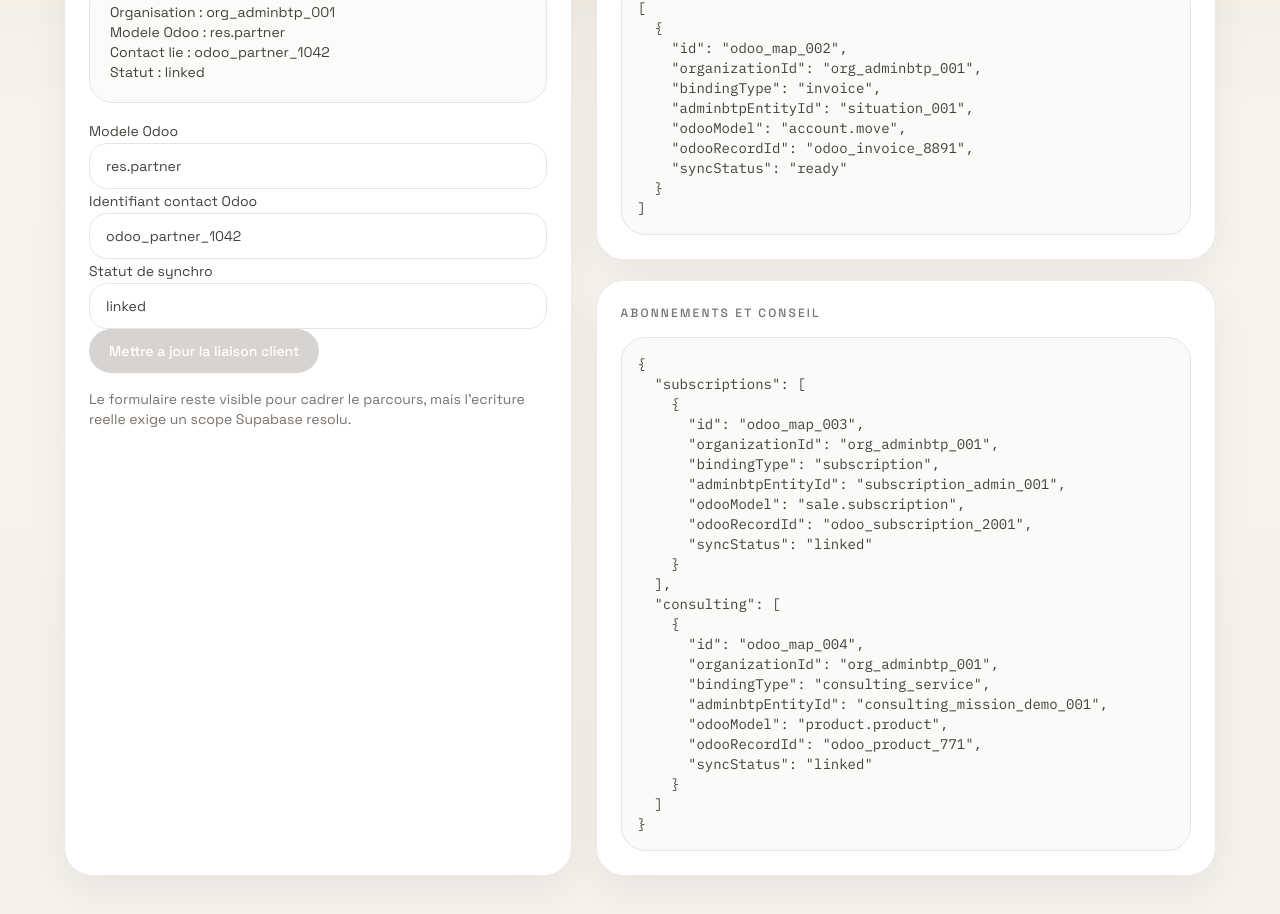
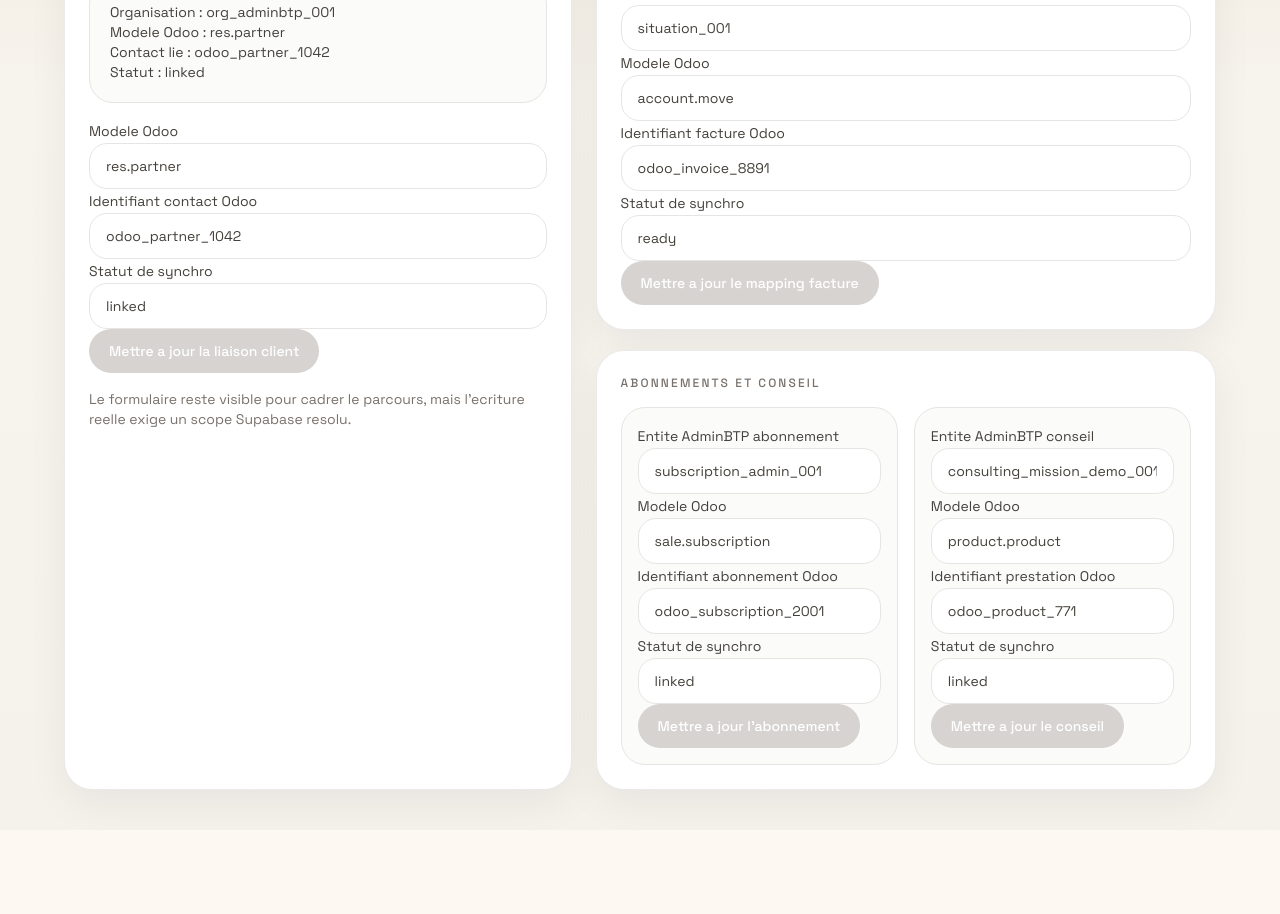
Before and after one commit to Izoros/adminbtp, a Next.js app in the folder apps/web/: page /odoo in a window 1280 px wide. Shown: the part 360-1274 px from the top of the page. After the commit the page ends 1190 px from the top, so only its background shows below. Built offline with nearby package versions, Linux system fonts and the light colour scheme; no server answers.

Commit message:
feat: support additional odoo mapping writes

```diff
--- a/apps/web/src/app/odoo/page.tsx
+++ b/apps/web/src/app/odoo/page.tsx
@@ -1,6 +1,6 @@
 import { OdooMappingBoard } from "@/modules/settings/components/odoo-mapping-board";
 import { buildInitialOdooMutationState } from "@/modules/settings/services/odoo-action-state";
-import { upsertCustomerOdooMappingAction } from "@/modules/settings/services/odoo-actions";
+import { upsertOdooMappingAction } from "@/modules/settings/services/odoo-actions";
 import { getOdooMappingBoardData } from "@/modules/settings/services/supabase-odoo-data";
 
 type OdooPageProps = {
@@ -15,10 +15,10 @@ export default async function OdooPage({ searchParams }: OdooPageProps) {
     organizationId: resolvedSearchParams?.organizationId,
   });
 
-  async function upsertCustomerMappingPageAction(formData: FormData) {
+  async function upsertMappingPageAction(formData: FormData) {
     "use server";
 
-    await upsertCustomerOdooMappingAction(buildInitialOdooMutationState(), formData);
+    await upsertOdooMappingAction(buildInitialOdooMutationState(), formData);
   }
 
   return (
@@ -26,7 +26,7 @@ export default async function OdooPage({ searchParams }: OdooPageProps) {
       <div className="mx-auto max-w-6xl">
         <OdooMappingBoard
           initialData={odooMappingBoardData}
-          upsertCustomerMappingAction={upsertCustomerMappingPageAction}
+          upsertMappingAction={upsertMappingPageAction}
         />
       </div>
     </main>
--- a/apps/web/src/modules/settings/components/odoo-mapping-board.tsx
+++ b/apps/web/src/modules/settings/components/odoo-mapping-board.tsx
@@ -2,12 +2,12 @@ import type { OdooMappingBoardData } from "@/modules/settings/types/odoo";
 
 type OdooMappingBoardProps = {
   initialData: OdooMappingBoardData;
-  upsertCustomerMappingAction: (formData: FormData) => Promise<void>;
+  upsertMappingAction: (formData: FormData) => Promise<void>;
 };
 
 export function OdooMappingBoard({
   initialData,
-  upsertCustomerMappingAction,
+  upsertMappingAction,
 }: OdooMappingBoardProps) {
   const {
     organizationId,
@@ -57,8 +57,10 @@ export function OdooMappingBoard({
             <p>Contact lie : {customerMapping?.odooRecordId ?? "Aucune liaison active"}</p>
             <p>Statut : {customerMapping?.syncStatus ?? "non_lie"}</p>
           </div>
-          <form action={upsertCustomerMappingAction} className="mt-4 space-y-4">
+          <form action={upsertMappingAction} className="mt-4 space-y-4">
             <input type="hidden" name="organizationId" value={organizationId} />
+            <input type="hidden" name="bindingType" value="customer" />
+            <input type="hidden" name="adminbtpEntityId" value={customerMapping?.adminbtpEntityId ?? organizationId} />
             <label className="space-y-2 text-sm text-stone-700">
               <span>Modele Odoo</span>
               <input
@@ -107,25 +109,159 @@ export function OdooMappingBoard({
             <p className="text-xs font-medium tracking-[0.18em] text-stone-500 uppercase">
               Facturation
             </p>
-            <pre className="mt-4 whitespace-pre-wrap rounded-[1.5rem] border border-stone-200 bg-stone-50 p-4 text-sm text-stone-700">
-{JSON.stringify(invoiceMappings, null, 2)}
-            </pre>
+            <form action={upsertMappingAction} className="mt-4 space-y-4">
+              <input type="hidden" name="organizationId" value={organizationId} />
+              <input type="hidden" name="bindingType" value="invoice" />
+              <label className="space-y-2 text-sm text-stone-700">
+                <span>Entite AdminBTP facture</span>
+                <input
+                  name="adminbtpEntityId"
+                  defaultValue={invoiceMappings[0]?.adminbtpEntityId ?? "invoice_adminbtp_001"}
+                  className="w-full rounded-2xl border border-stone-200 bg-white px-4 py-3 outline-none transition focus:border-stone-400"
+                  disabled={!canWrite}
+                />
+              </label>
+              <label className="space-y-2 text-sm text-stone-700">
+                <span>Modele Odoo</span>
+                <input
+                  name="odooModel"
+                  defaultValue={invoiceMappings[0]?.odooModel ?? "account.move"}
+                  className="w-full rounded-2xl border border-stone-200 bg-white px-4 py-3 outline-none transition focus:border-stone-400"
+                  disabled={!canWrite}
+                />
+              </label>
+              <label className="space-y-2 text-sm text-stone-700">
+                <span>Identifiant facture Odoo</span>
+                <input
+                  name="odooRecordId"
+                  defaultValue={invoiceMappings[0]?.odooRecordId ?? ""}
+                  placeholder="odoo_invoice_8891"
+                  className="w-full rounded-2xl border border-stone-200 bg-white px-4 py-3 outline-none transition focus:border-stone-400"
+                  disabled={!canWrite}
+                />
+              </label>
+              <label className="space-y-2 text-sm text-stone-700">
+                <span>Statut de synchro</span>
+                <input
+                  name="syncStatus"
+                  defaultValue={invoiceMappings[0]?.syncStatus ?? "linked"}
+                  className="w-full rounded-2xl border border-stone-200 bg-white px-4 py-3 outline-none transition focus:border-stone-400"
+                  disabled={!canWrite}
+                />
+              </label>
+              <button
+                type="submit"
+                disabled={!canWrite}
+                className="rounded-full bg-stone-950 px-5 py-3 text-sm font-medium text-white transition hover:bg-stone-800 disabled:cursor-not-allowed disabled:bg-stone-300"
+              >
+                {invoiceMappings[0] ? "Mettre a jour le mapping facture" : "Creer le mapping facture"}
+              </button>
+            </form>
           </div>
 
           <div className="rounded-[1.75rem] border border-stone-200/80 bg-white p-6 shadow-[0_14px_40px_rgba(15,23,42,0.06)]">
             <p className="text-xs font-medium tracking-[0.18em] text-stone-500 uppercase">
               Abonnements et conseil
             </p>
-            <pre className="mt-4 whitespace-pre-wrap rounded-[1.5rem] border border-stone-200 bg-stone-50 p-4 text-sm text-stone-700">
-{JSON.stringify(
-  {
-    subscriptions: subscriptionMappings,
-    consulting: consultingMappings,
-  },
-  null,
-  2,
-)}
-            </pre>
+            <div className="mt-4 grid gap-4 xl:grid-cols-2">
+              <form action={upsertMappingAction} className="space-y-4 rounded-[1.5rem] border border-stone-200 bg-stone-50/80 p-4">
+                <input type="hidden" name="organizationId" value={organizationId} />
+                <input type="hidden" name="bindingType" value="subscription" />
+                <label className="space-y-2 text-sm text-stone-700">
+                  <span>Entite AdminBTP abonnement</span>
+                  <input
+                    name="adminbtpEntityId"
+                    defaultValue={subscriptionMappings[0]?.adminbtpEntityId ?? "subscription_adminbtp_001"}
+                    className="w-full rounded-2xl border border-stone-200 bg-white px-4 py-3 outline-none transition focus:border-stone-400"
+                    disabled={!canWrite}
+                  />
+                </label>
+                <label className="space-y-2 text-sm text-stone-700">
+                  <span>Modele Odoo</span>
+                  <input
+                    name="odooModel"
+                    defaultValue={subscriptionMappings[0]?.odooModel ?? "sale.subscription"}
+                    className="w-full rounded-2xl border border-stone-200 bg-white px-4 py-3 outline-none transition focus:border-stone-400"
+                    disabled={!canWrite}
+                  />
+                </label>
+                <label className="space-y-2 text-sm text-stone-700">
+                  <span>Identifiant abonnement Odoo</span>
+                  <input
+                    name="odooRecordId"
+                    defaultValue={subscriptionMappings[0]?.odooRecordId ?? ""}
+                    placeholder="odoo_subscription_2001"
+                    className="w-full rounded-2xl border border-stone-200 bg-white px-4 py-3 outline-none transition focus:border-stone-400"
+                    disabled={!canWrite}
+                  />
+                </label>
+                <label className="space-y-2 text-sm text-stone-700">
+                  <span>Statut de synchro</span>
+                  <input
+                    name="syncStatus"
+                    defaultValue={subscriptionMappings[0]?.syncStatus ?? "linked"}
+                    className="w-full rounded-2xl border border-stone-200 bg-white px-4 py-3 outline-none transition focus:border-stone-400"
+                    disabled={!canWrite}
+                  />
+                </label>
+                <button
+                  type="submit"
+                  disabled={!canWrite}
+                  className="rounded-full bg-stone-950 px-5 py-3 text-sm font-medium text-white transition hover:bg-stone-800 disabled:cursor-not-allowed disabled:bg-stone-300"
+                >
+                  {subscriptionMappings[0] ? "Mettre a jour l'abonnement" : "Creer l'abonnement"}
+                </button>
+              </form>
+
+              <form action={upsertMappingAction} className="space-y-4 rounded-[1.5rem] border border-stone-200 bg-stone-50/80 p-4">
+                <input type="hidden" name="organizationId" value={organizationId} />
+                <input type="hidden" name="bindingType" value="consulting_service" />
+                <label className="space-y-2 text-sm text-stone-700">
+                  <span>Entite AdminBTP conseil</span>
+                  <input
+                    name="adminbtpEntityId"
+                    defaultValue={consultingMappings[0]?.adminbtpEntityId ?? "consulting_adminbtp_001"}
+                    className="w-full rounded-2xl border border-stone-200 bg-white px-4 py-3 outline-none transition focus:border-stone-400"
+                    disabled={!canWrite}
+                  />
+                </label>
+                <label className="space-y-2 text-sm text-stone-700">
+                  <span>Modele Odoo</span>
+                  <input
+                    name="odooModel"
+                    defaultValue={consultingMappings[0]?.odooModel ?? "product.product"}
+                    className="w-full rounded-2xl border border-stone-200 bg-white px-4 py-3 outline-none transition focus:border-stone-400"
+                    disabled={!canWrite}
+                  />
+                </label>
+                <label className="space-y-2 text-sm text-stone-700">
+                  <span>Identifiant prestation Odoo</span>
+                  <input
+                    name="odooRecordId"
+                    defaultValue={consultingMappings[0]?.odooRecordId ?? ""}
+                    placeholder="odoo_service_301"
+                    className="w-full rounded-2xl border border-stone-200 bg-white px-4 py-3 outline-none transition focus:border-stone-400"
+                    disabled={!canWrite}
+                  />
+                </label>
+                <label className="space-y-2 text-sm text-stone-700">
+                  <span>Statut de synchro</span>
+                  <input
+                    name="syncStatus"
+                    defaultValue={consultingMappings[0]?.syncStatus ?? "linked"}
+                    className="w-full rounded-2xl border border-stone-200 bg-white px-4 py-3 outline-none transition focus:border-stone-400"
+                    disabled={!canWrite}
+                  />
+                </label>
+                <button
+                  type="submit"
+                  disabled={!canWrite}
+                  className="rounded-full bg-stone-950 px-5 py-3 text-sm font-medium text-white transition hover:bg-stone-800 disabled:cursor-not-allowed disabled:bg-stone-300"
+                >
+                  {consultingMappings[0] ? "Mettre a jour le conseil" : "Creer le conseil"}
+                </button>
+              </form>
+            </div>
           </div>
         </article>
       </div>
--- a/apps/web/src/modules/settings/services/odoo-actions.ts
+++ b/apps/web/src/modules/settings/services/odoo-actions.ts
@@ -9,22 +9,47 @@ import {
 } from "@/lib/permissions";
 import { createClient } from "@/lib/supabase/server";
 import type { OdooMutationState } from "@/modules/settings/services/odoo-action-state";
+import type { OdooBindingType } from "@/modules/settings/types/odoo";
 
 function readRequiredField(formData: FormData, key: string) {
   const value = formData.get(key);
   return typeof value === "string" && value.trim().length > 0 ? value.trim() : null;
 }
 
-export async function upsertCustomerOdooMappingAction(
+function isOdooBindingType(value: string | null): value is OdooBindingType {
+  return (
+    value === "customer" ||
+    value === "invoice" ||
+    value === "subscription" ||
+    value === "consulting_service"
+  );
+}
+
+function buildSuccessMessage(bindingType: OdooBindingType, mode: "create" | "update") {
+  const subject =
+    bindingType === "customer"
+      ? "Mapping client Odoo"
+      : bindingType === "invoice"
+        ? "Mapping facture Odoo"
+        : bindingType === "subscription"
+          ? "Mapping abonnement Odoo"
+          : "Mapping prestation conseil Odoo";
+
+  return `${subject} ${mode === "create" ? "cree" : "mis a jour"} dans Supabase.`;
+}
+
+export async function upsertOdooMappingAction(
   _previousState: OdooMutationState,
   formData: FormData,
 ): Promise<OdooMutationState> {
   const organizationId = readRequiredField(formData, "organizationId");
+  const bindingTypeValue = readRequiredField(formData, "bindingType");
+  const adminbtpEntityId = readRequiredField(formData, "adminbtpEntityId");
   const odooModel = readRequiredField(formData, "odooModel");
   const odooRecordId = readRequiredField(formData, "odooRecordId");
   const syncStatus = readRequiredField(formData, "syncStatus") ?? "linked";
 
-  if (!organizationId || !odooModel || !odooRecordId) {
+  if (!organizationId || !bindingTypeValue || !adminbtpEntityId || !odooModel || !odooRecordId) {
     return {
       status: "error",
       mode: "demo",
@@ -32,6 +57,15 @@ export async function upsertCustomerOdooMappingAction(
     };
   }
 
+  if (!isOdooBindingType(bindingTypeValue)) {
+    return {
+      status: "error",
+      mode: "demo",
+      message: "Le type de mapping Odoo demande n'est pas supporte.",
+    };
+  }
+
+  const bindingType = bindingTypeValue;
   const supabaseClient = await createClient();
 
   if (!supabaseClient) {
@@ -81,13 +115,11 @@ export async function upsertCustomerOdooMappingAction(
     };
   }
 
-  const adminbtpEntityId = organizationId;
-
   const { data: existingRow, error: existingError } = await supabaseClient
     .from("odoo_mappings")
     .select("id")
     .eq("organization_id", organizationId)
-    .eq("binding_type", "customer")
+    .eq("binding_type", bindingType)
     .eq("adminbtp_entity_id", adminbtpEntityId)
     .maybeSingle();
 
@@ -124,13 +156,13 @@ export async function upsertCustomerOdooMappingAction(
     return {
       status: "success",
       mode: "supabase",
-      message: "Mapping client Odoo mis a jour dans Supabase.",
+      message: buildSuccessMessage(bindingType, "update"),
     };
   }
 
   const { error: insertError } = await supabaseClient.from("odoo_mappings").insert({
     organization_id: organizationId,
-    binding_type: "customer",
+    binding_type: bindingType,
     adminbtp_entity_id: adminbtpEntityId,
     odoo_model: odooModel,
     odoo_record_id: odooRecordId,
@@ -151,6 +183,29 @@ export async function upsertCustomerOdooMappingAction(
   return {
     status: "success",
     mode: "supabase",
-    message: "Mapping client Odoo cree dans Supabase.",
+    message: buildSuccessMessage(bindingType, "create"),
   };
 }
+
+export async function upsertCustomerOdooMappingAction(
+  _previousState: OdooMutationState,
+  formData: FormData,
+): Promise<OdooMutationState> {
+  const nextFormData = new FormData();
+
+  for (const [key, value] of formData.entries()) {
+    nextFormData.set(key, value);
+  }
+
+  nextFormData.set("bindingType", "customer");
+
+  if (!readRequiredField(nextFormData, "adminbtpEntityId")) {
+    const organizationId = readRequiredField(nextFormData, "organizationId");
+
+    if (organizationId) {
+      nextFormData.set("adminbtpEntityId", organizationId);
+    }
+  }
+
+  return upsertOdooMappingAction(_previousState, nextFormData);
+}
```
Also changed, not shown: 2 other files (tests, documents, lock files or other folders).
